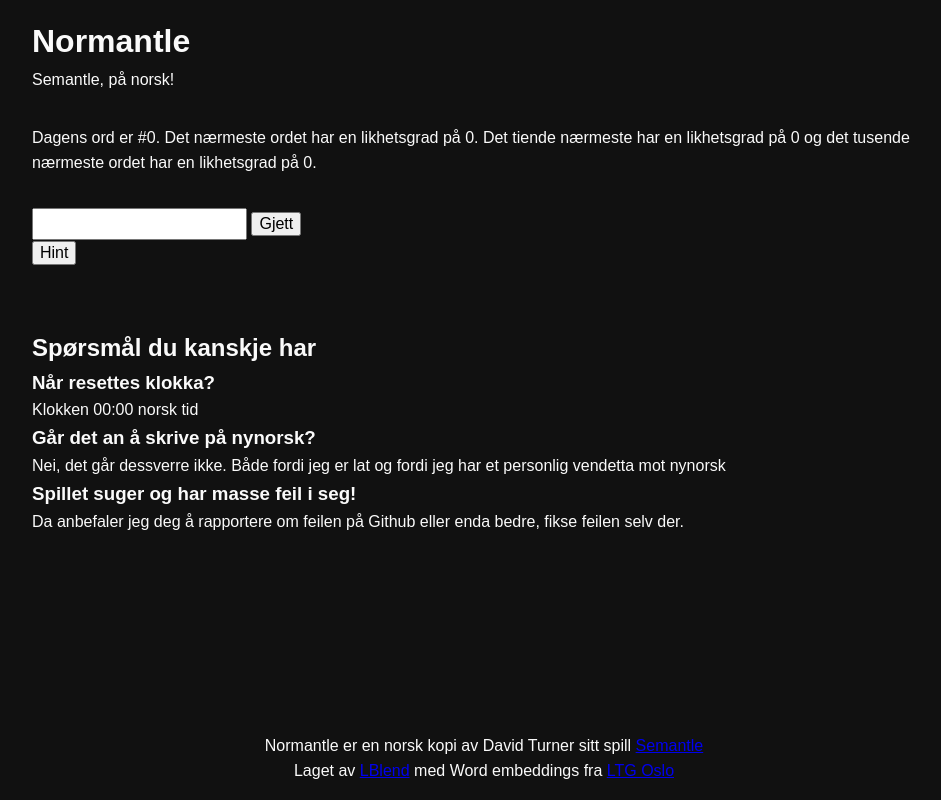
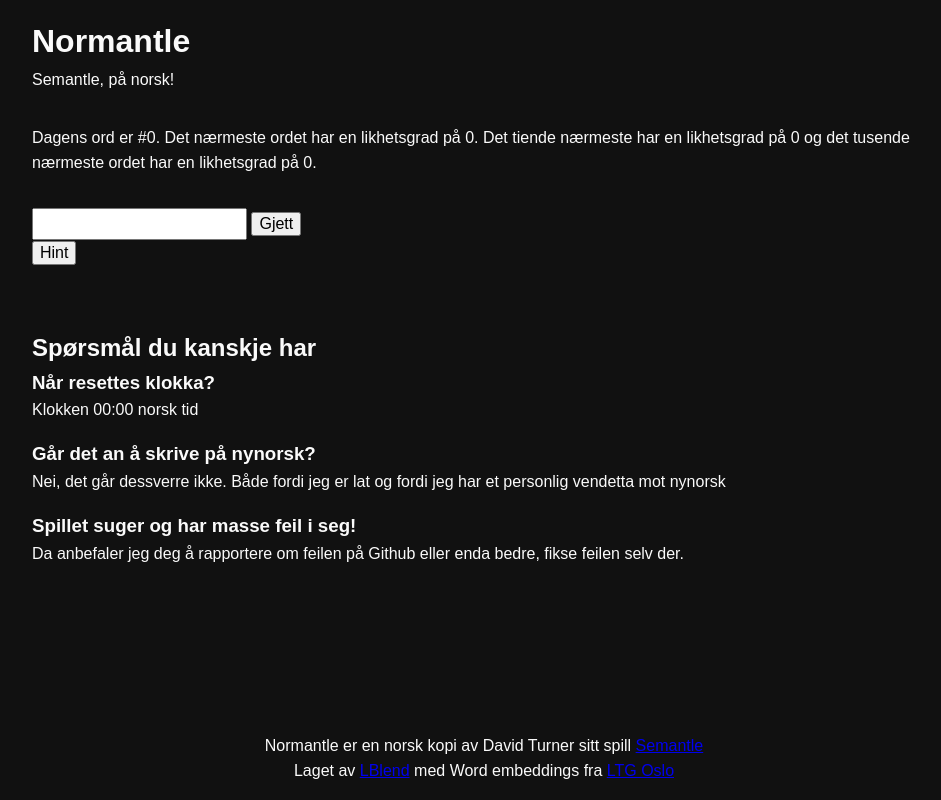
Before and after one commit to LBlend/normantle-frontend, a Svelte app: page / in a window 1280 px wide. Shown: the whole page, without its empty margins (156-1097 px from the left). Built offline with nearby package versions, Linux system fonts and the light colour scheme.

Commit message:
add spacing between questions

```diff
--- a/src/Faq.svelte
+++ b/src/Faq.svelte
@@ -1,18 +1,30 @@
 <div id="faq">
 	<h2>Spørsmål du kanskje har</h2>
 
+    <div id="questions">
+        <div>
             <h3>Når resettes klokka?</h3>
             <p>Klokken 00:00 norsk tid</p>
+        </div>
 
+        <div>
             <h3>Går det an å skrive på nynorsk?</h3>
             <p>Nei, det går dessverre ikke. Både fordi jeg er lat og fordi jeg har et personlig vendetta mot nynorsk</p>
+        </div>
 
+        <div>
             <h3>Spillet suger og har masse feil i seg!</h3>
             <p>Da anbefaler jeg deg å rapportere om feilen på Github eller enda bedre, fikse feilen selv der.</p>
+        </div>
+    </div>
 </div>
 
 <style>
     #faq {
-        margin-top: 2em;
+        margin-top: 2rem;
+    }
+    #questions {
+        display: grid;
+        gap: 1em;
     }
 </style>
```
Lines whose indentation alone changed are shown as unchanged.
